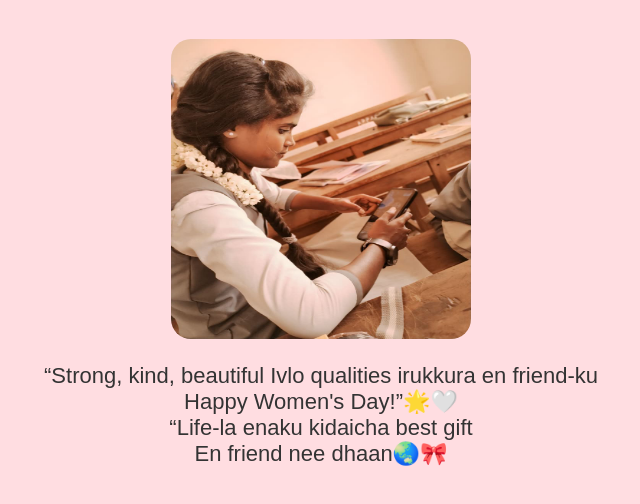
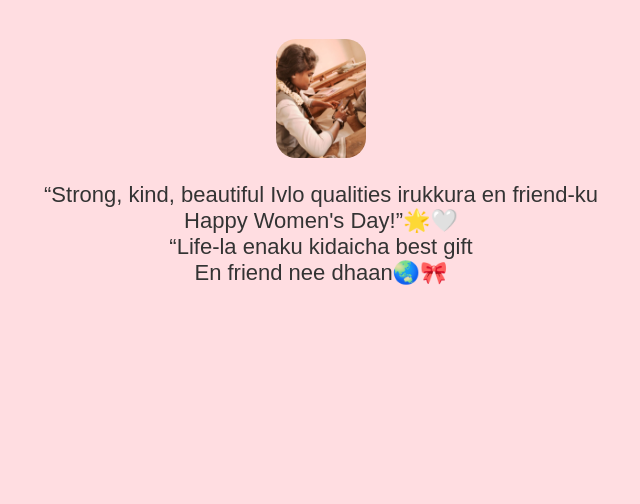
Before and after one commit to ananthimurugesan3143-code/womensday, a plain HTML site: page index.html in a window 1280 px wide. Shown: the part 62-566 px from the top of the page, without its empty margins (319-959 px from the left). Drawn offline with Linux system fonts and the light colour scheme.

Commit message:
Refactor HTML structure and styles for Women's Day

```diff
--- a/index.html
+++ b/index.html
@@ -15,8 +15,9 @@ h1{
 }
 
 img{
-  width:300px;
-  height:300px;
+  width:90px;
+  max-width:350px;
+  height:auto;
   border-radius:20px;
   margin-top:20px;
 }
@@ -61,4 +62,5 @@ setInterval(function(){
 </script>
 
 </body>
+
 </html>
```
